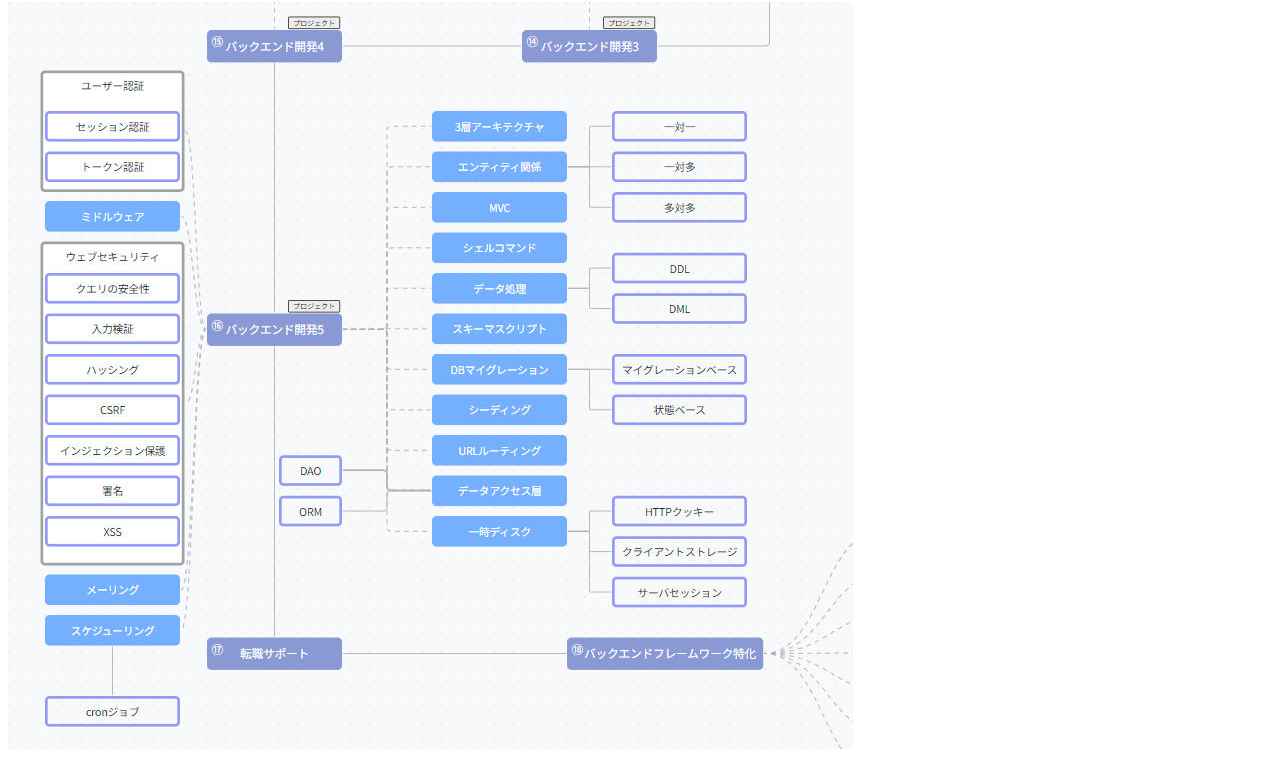
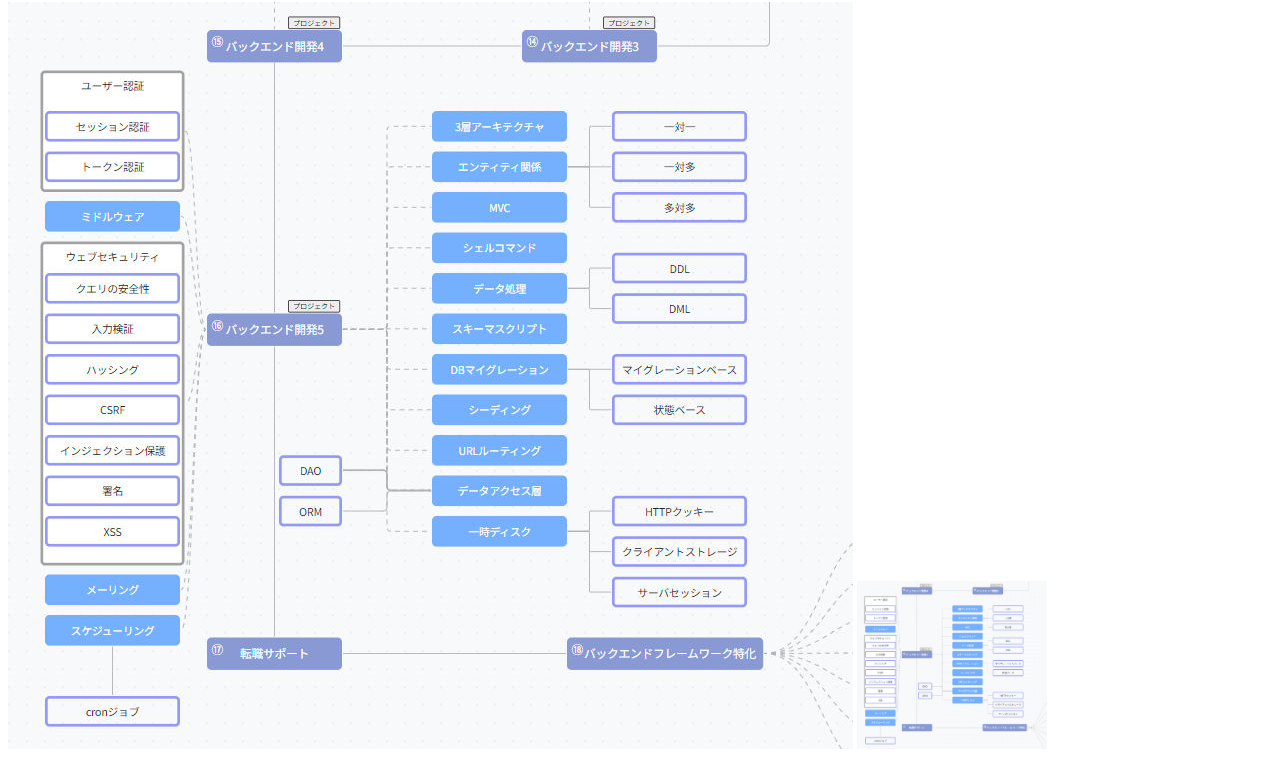
Before and after one commit to nabe-pot/infra_practice, a plain HTML site: page index.html in a window 1280 px wide. Shown: the part 142-903 px from the top of the page. Drawn offline with Linux system fonts and the light colour scheme.

Commit message:
feat: imagesフォルダに格納し、画像を表示する

```diff
--- a/index.html
+++ b/index.html
@@ -5,7 +5,20 @@
 </head>
 <body>
 	<h1>EC2の静的ファイル配信システムをS3に移行する</h1>
-		<h2>画像を表示する</h2>
-		<img src="be_roadmap.jpeg">
+    <div id="box">
+        <h2>画像を表示する</h2>
+        <img src="images/be_roadmap.jpeg">
+    </div>
+    <script>
+        img1 = document.createElement("img");
+        img1.src = "images/be_roadmap.jpeg";
+        // img1.width = 50;
+        // img1.height = 50;
+        img1.setAttribute("width", "15%");
+        img1.setAttribute("height", "40%");
+
+        const box = document.getElementById('box');
+        box.appendChild(img1);
+    </script>
 </body>
 </html>
```
Also changed, not shown: images/be_roadmap.jpeg (renamed from be_roadmap.jpeg).
